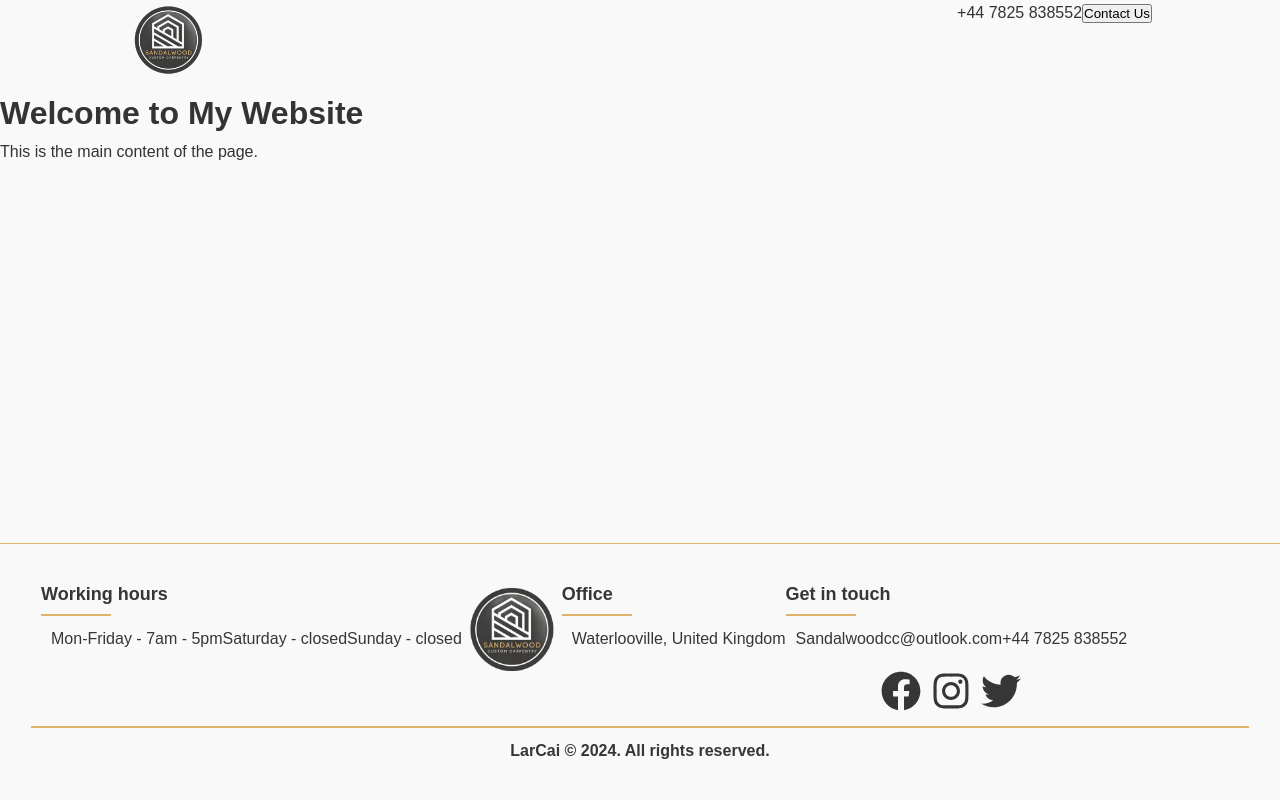
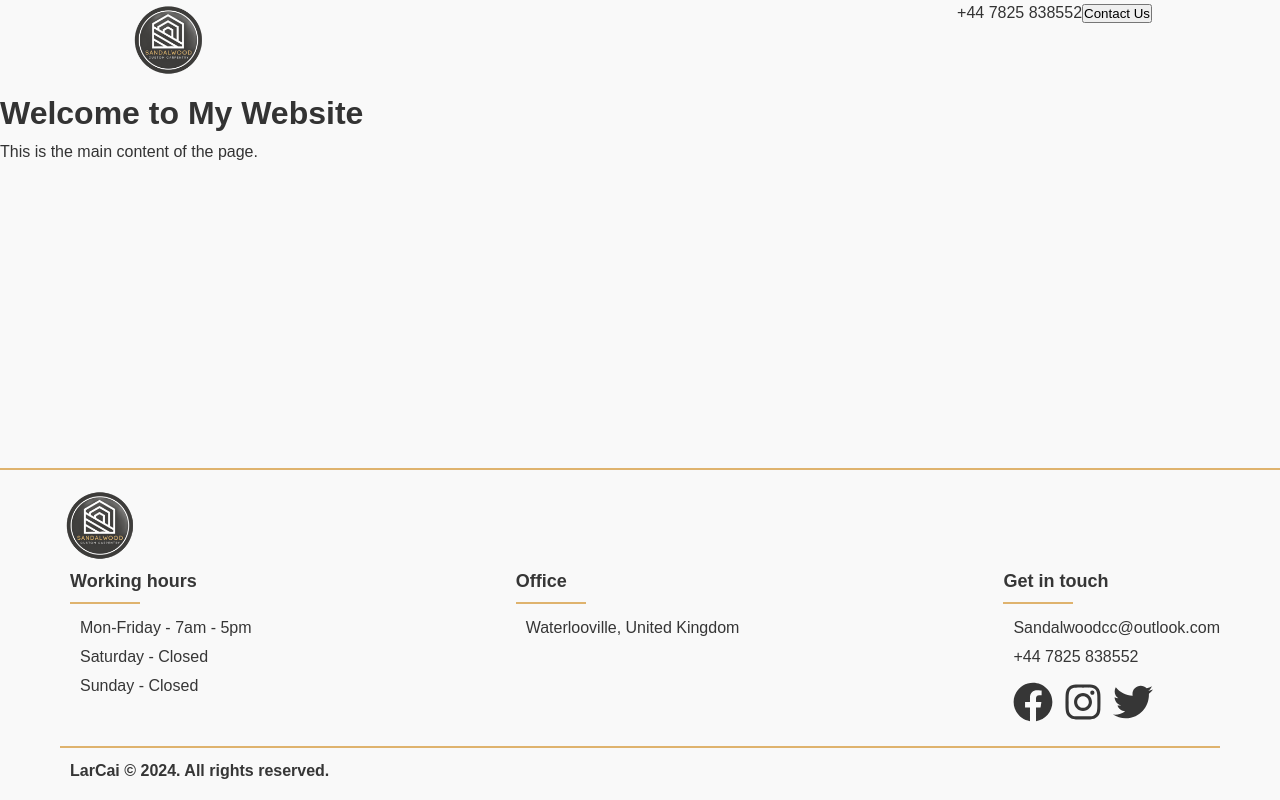
Before and after one commit to LarCaiDevelopment/Sandalwood, a React (Create React App) app in the folder sandalwood/: page / in a window 1280 px wide. Built offline with nearby package versions, Linux system fonts and the light colour scheme.

Commit message:
Changes to Footer component & styles

```diff
--- a/sandalwood/src/Components/Footer/Footer.jsx
+++ b/sandalwood/src/Components/Footer/Footer.jsx
@@ -5,17 +5,18 @@ import Logo from "../../Assets/Icons/logo.png";
 function Footer() {
   return (
     <footer className="footer">
+         <img className="footer__logo desktop" src={Logo} alt="Logo" />
       <div className="footer__content">
         <div className="footer__section_wrapper">
         <div className="footer__content_wrapper">
-          <img className="footer__logo" src={Logo} alt="Logo" />
+          <img className="footer__logo mobile" src={Logo} alt="Logo" />
           <div className="footer__section">
             <p className="footer__section_title">Working hours</p>
             <span className="line__style"></span>
-            <ul className="footer__section_wrapper">
+            <ul className="footer__section_wrapper desktop">
               <li>Mon-Friday - 7am - 5pm</li>
-              <li>Saturday - closed</li>
-              <li>Sunday - closed</li>
+              <li>Saturday - Closed</li>
+              <li>Sunday - Closed</li>
             </ul>
           </div>
         </div>
@@ -23,14 +24,14 @@ function Footer() {
         <div className="footer__section">
           <p className="footer__section_title">Office</p>
           <span className="line__style"></span>
-          <ul className="footer__section_wrapper">
+          <ul className="footer__section_wrapper desktop">
             <li>Waterlooville, United Kingdom</li>
           </ul>
         </div>
         <div className="footer__section icons">
           <p className="footer__section_title">Get in touch</p>
           <span className="line__style"></span>
-          <ul className="footer__section_wrapper">
+          <ul className="footer__section_wrapper desktop">
             <li>
               <a href="mailto:Sandalwoodcc@outlook.com">Sandalwoodcc@outlook.com</a>
             </li>
--- a/sandalwood/src/Components/Footer/Footer.scss
+++ b/sandalwood/src/Components/Footer/Footer.scss
@@ -4,7 +4,7 @@
 .footer {
   background-color: $tertiary-color;
   color: $primary-color;
-  border-top: 1px solid #DFB36E;
+  border-top: 2px solid #DFB36E;
 
   &__content {
     margin: 0 auto;
@@ -72,31 +72,81 @@ font-weight: 700;
     margin-top: 5px;
     margin-bottom: 10px;
 }
+&__logo.desktop{
+    display: none;
+}
 
 
   // Responsive styles
-  @include media(desktop) {
-    padding: $spacing-medium;
+  @include media(tablet)  {
+    padding: 16px 25px;
 
     &__section_wrapper{
-        display: flex;
         flex-direction: row;
+        justify-content: space-between;
+        line-height: 1.8;
     }
 
-    &__nav {
-      a {
-        margin: 0 $spacing-small;
-      }
+    &__section_wrapper.desktop{
+        flex-direction: column;
+    }
+
+    &__logo.mobile{
+        display: none;
+    }
+    &__logo.desktop{
+        display: block;
+        width: 80px;
+        margin-left: 15px;
+    }
+    &__rights{
+        text-align: start;
+        margin-left: 10px;
+    }
+    &__content{
+        padding: 0px 15px;
+    }
+    &__section_wrapper.icon{
+    display: unset;
+    margin-top: 10px;
+    margin-left: 10px;
     }
   }
 
-  @include media(tablet) {
-    padding: $spacing-large;
+  @include media(desktop)  {
+    padding: 16px 25px;
 
-    &__content {
-      p {
-        font-size: 13px;
-      }
+    &__section_wrapper{
+        flex-direction: row;
+        justify-content: space-between;
+        line-height: 1.8;
+    }
+
+    &__section_wrapper.desktop{
+        flex-direction: column;
+    }
+
+    &__logo.mobile{
+        display: none;
+    }
+    &__logo.desktop{
+        display: block;
+        width: 80px;
+        margin-left: 35px;
+    }
+    &__rights{
+        text-align: start;
+        margin-left: 10px;
+    }
+    &__content{
+        padding: 0px 35px;
+    }
+    &__section_wrapper.icon{
+    display: unset;
+    margin-top: 10px;
+    margin-left: 10px;
     }
   }
+
+
 }
```
